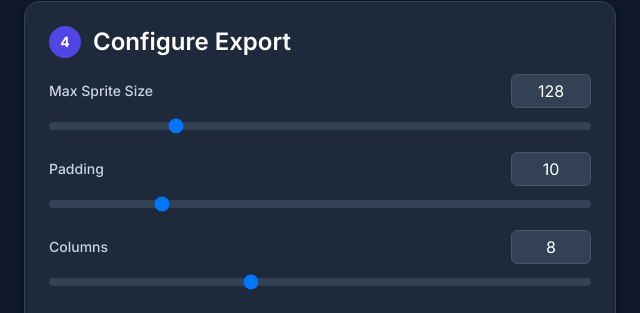
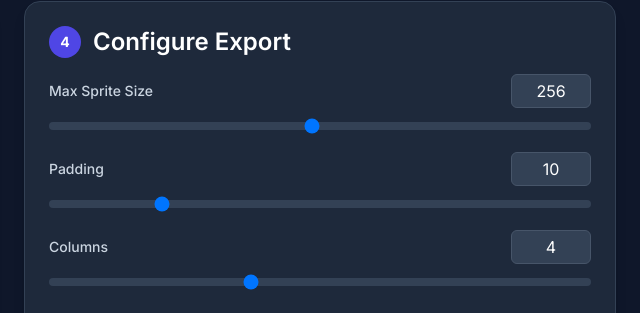
Before and after one commit to AlekseyFadeev/SpriteEditor, a plain HTML site: page index.html in a window 1280 px wide. Shown: the part 147-460 px from the top of the page, 632-1272 px from the left. Drawn offline with nearby package versions, Linux system fonts and the light colour scheme.

Commit message:
updated defaults

```diff
--- a/index.html
+++ b/index.html
@@ -120,9 +120,9 @@
                         <div>
                             <div class="flex justify-between items-center mb-1">
                                 <label for="max-size-slider" class="block text-sm font-medium text-slate-300">Max Sprite Size</label>
-                                <input type="number" id="max-size-input" value="128" min="1" class="w-20 bg-slate-700 border border-slate-600 rounded-md p-1 text-white text-center">
+                                <input type="number" id="max-size-input" value="256" min="1" class="w-20 bg-slate-700 border border-slate-600 rounded-md p-1 text-white text-center">
                             </div>
-                            <input type="range" id="max-size-slider" value="128" min="16" max="512" class="w-full h-2 bg-slate-700 rounded-lg appearance-none cursor-pointer">
+                            <input type="range" id="max-size-slider" value="256" min="16" max="512" class="w-full h-2 bg-slate-700 rounded-lg appearance-none cursor-pointer">
                         </div>
                         <!-- Padding Slider -->
                         <div>
@@ -136,7 +136,7 @@
                         <div>
                             <div class="flex justify-between items-center mb-1">
                                 <label for="columns-slider" class="block text-sm font-medium text-slate-300">Columns</label>
-                                <input type="number" id="columns-input" value="8" min="1" class="w-20 bg-slate-700 border border-slate-600 rounded-md p-1 text-white text-center">
+                                <input type="number" id="columns-input" value="4" min="1" class="w-20 bg-slate-700 border border-slate-600 rounded-md p-1 text-white text-center">
                             </div>
                             <input type="range" id="columns-slider" value="8" min="1" max="20" class="w-full h-2 bg-slate-700 rounded-lg appearance-none cursor-pointer">
                         </div>
```
